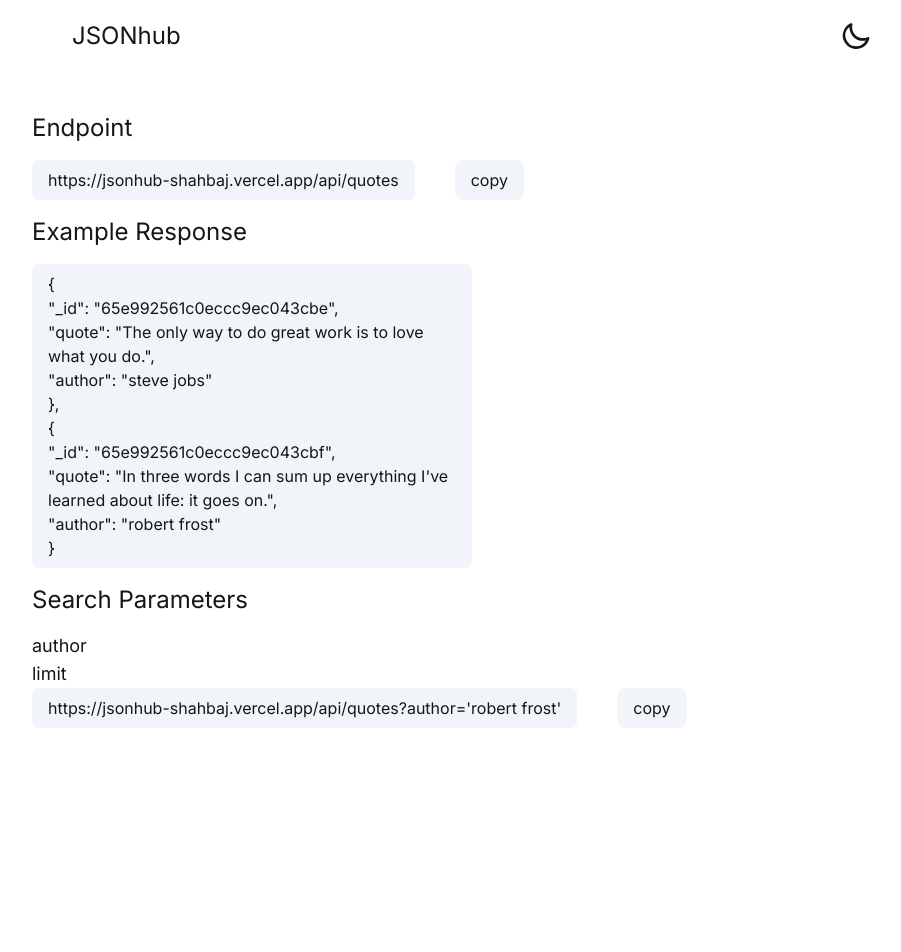
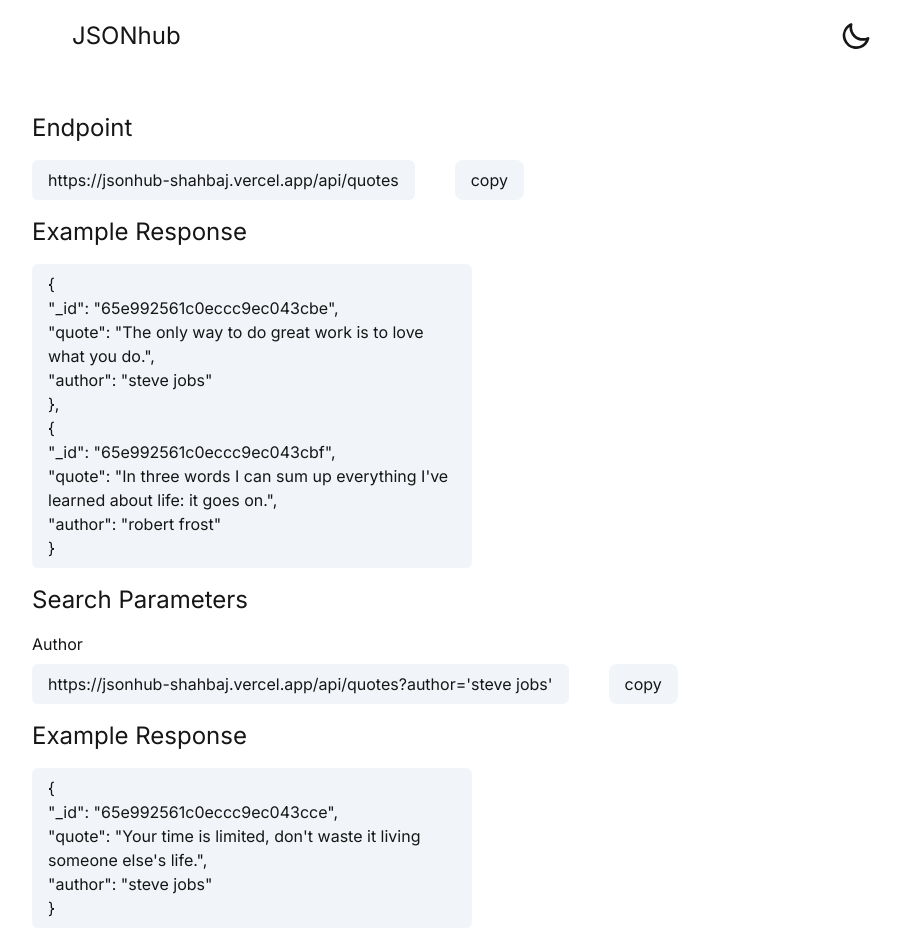
Before and after one commit to ShahbajAlam/JSON-API, a Next.js app: page /quotes in a window 1280 px wide. Shown: the top 952 px of the page, without its empty margins (168-1069 px from the left). Before the commit the page ends 800 px from the top, so only its background shows below. Built offline with nearby package versions, Linux system fonts and the light colour scheme.

Commit message:
modified:   app/quotes/page.tsx

```diff
--- a/app/quotes/page.tsx
+++ b/app/quotes/page.tsx
@@ -35,17 +35,25 @@
             </div>
 
             <h2 className="text-2xl my-4">Search Parameters</h2>
-            <ul>
-                <li className="text-lg">author</li>
-                <li className="text-lg">limit</li>
-            </ul>
-
+            <p className="mt-4 mb-2">Author</p>
             <div className="flex gap-10">
                 <p className="bg-slate-100 dark:bg-slate-800 px-4 py-2 rounded-md">
-                    https://jsonhub-shahbaj.vercel.app/api/quotes?author='robert
-                    frost'
+                    https://jsonhub-shahbaj.vercel.app/api/quotes?author='steve
+                    jobs'
                 </p>
-                <CopyBtn text="https://jsonhub-shahbaj.vercel.app/api/quotes?author='robert frost'" />
+                <CopyBtn text="https://jsonhub-shahbaj.vercel.app/api/quotes?author='steve jobs'" />
+            </div>
+
+            <h2 className="text-2xl my-4">Example Response</h2>
+            <div className="bg-slate-100 dark:bg-slate-800 px-4 py-2 rounded-md w-[50%]">
+                <p>{leftBrace}</p>
+                <p>"_id": "65e992561c0eccc9ec043cce",</p>
+                <p>
+                    "quote": "Your time is limited, don't waste it living
+                    someone else's life.",
+                </p>
+                <p>"author": "steve jobs"</p>
+                <p>{rightBrace}</p>
             </div>
         </div>
     );
```
